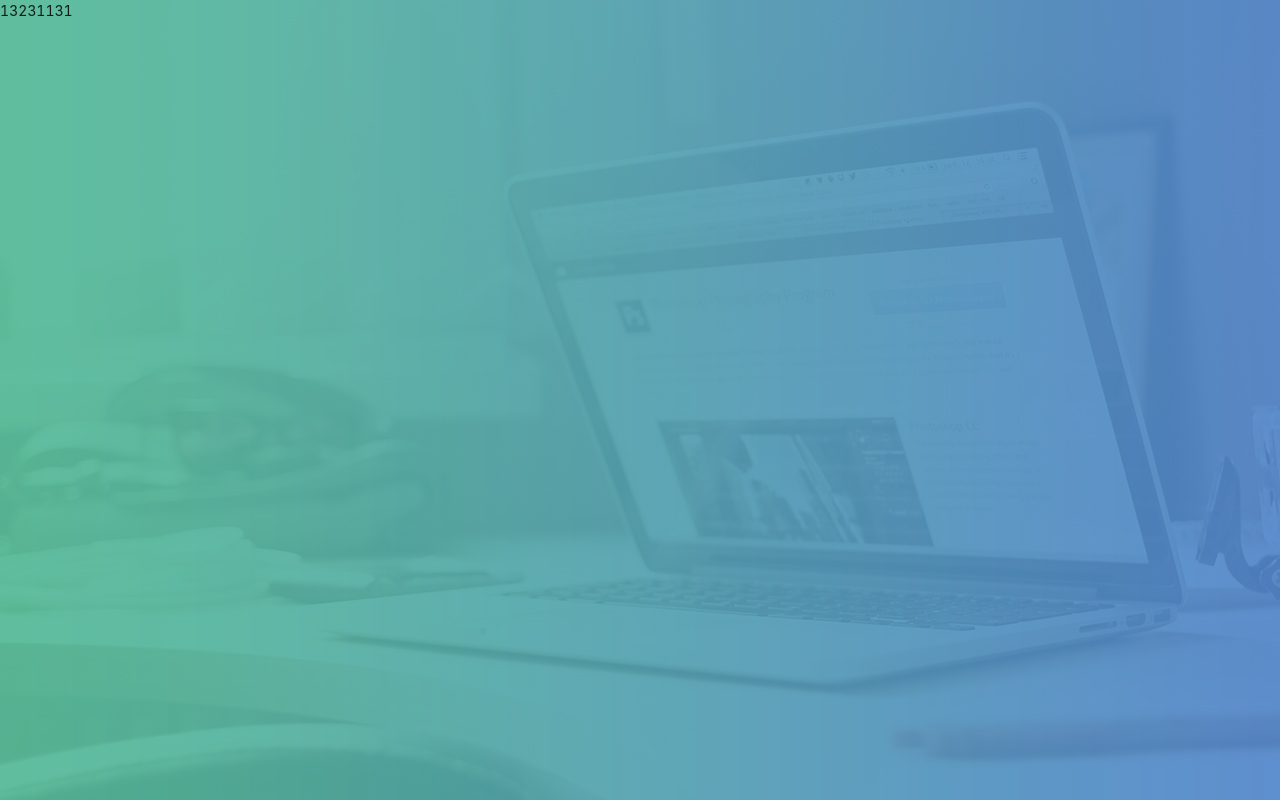
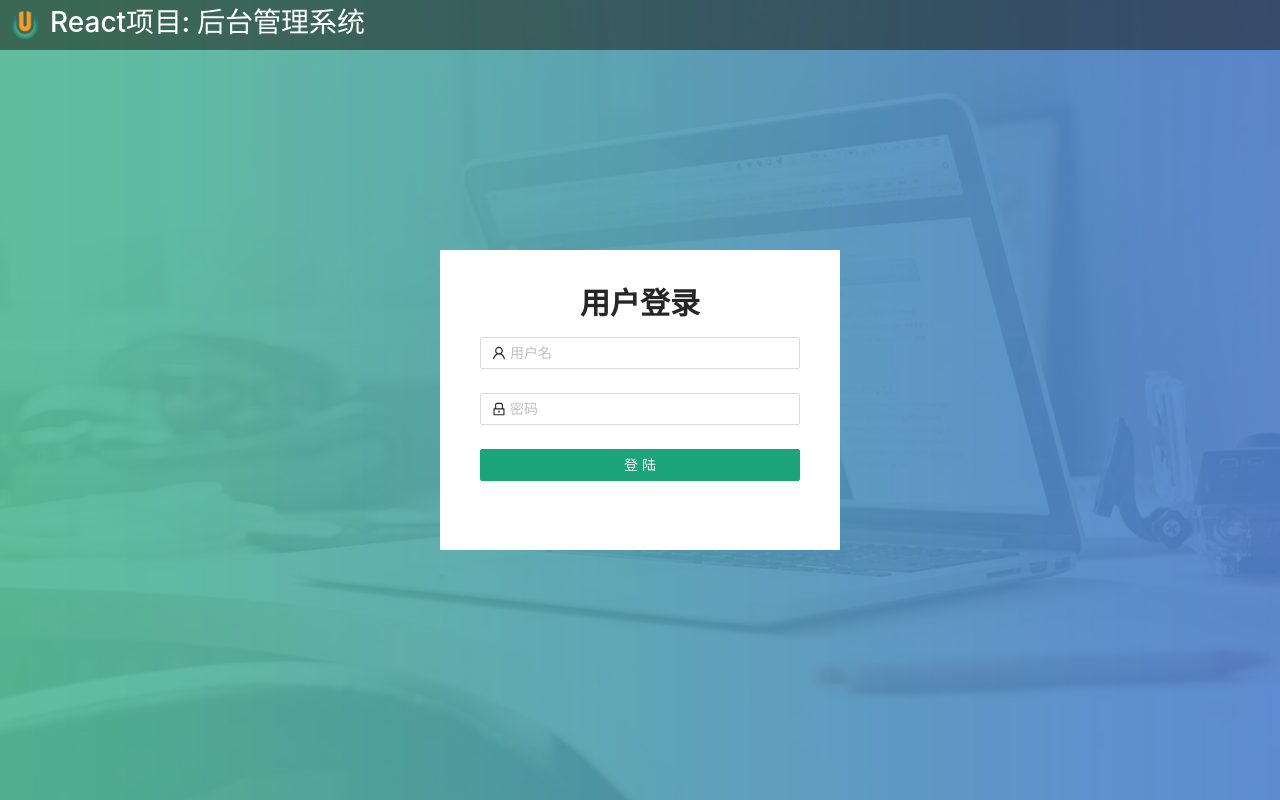
Before and after one commit to li725-ll/atguigu-react, a React (Create React App) app: page /login in a window 1280 px wide. Built offline with nearby package versions, Linux system fonts and the light colour scheme.

Commit message:
feat: 登陆页面搭建完成

```diff
--- a/package.json
+++ b/package.json
@@ -8,6 +8,7 @@
     "@testing-library/react": "^13.3.0",
     "@testing-library/user-event": "^13.5.0",
     "antd": "^4.21.6",
+    "axios": "^0.27.2",
     "craco-less": "^2.0.0",
     "normalize.css": "^8.0.1",
     "react": "^18.2.0",
--- a/src/pages/login/index.jsx
+++ b/src/pages/login/index.jsx
@@ -1,10 +1,60 @@
-import React from 'react';
+import React, {useEffect, useState} from 'react';
+import { Button, Form, Input } from 'antd';
+import { LockOutlined, UserOutlined } from '@ant-design/icons';
 import './login.less'
+import logo from '../../assets/images/logo.png'
 
 const Login = ()=>{
+  const onFinish = (values) => {
+    console.log('Received values of form: ', values);
+  };
+
   return (
     <div className="login">
-      13231131
+      <header>
+        <img src={logo} alt="logo"/>
+        <h1>React项目: 后台管理系统</h1>
+      </header>
+      <section>
+        <h2>用户登录</h2>
+        <Form
+          name="normal_login"
+          className="login-form"
+          onFinish={onFinish}
+        >
+          <Form.Item
+            name="username"
+            rules={[
+              {
+                required: true,
+                message: '请输入你的用户名!',
+              },
+            ]}
+          >
+            <Input prefix={<UserOutlined className="site-form-item-icon" />} placeholder="用户名" />
+          </Form.Item>
+          <Form.Item
+            name="password"
+            rules={[
+              {
+                required: true,
+                message: '请输入你的密码!',
+              },
+            ]}
+          >
+            <Input
+              prefix={<LockOutlined className="site-form-item-icon" />}
+              type="password"
+              placeholder="密码"
+            />
+          </Form.Item>
+          <Form.Item>
+            <Button type="primary" htmlType="submit" className="login-form-button">
+              登 陆
+            </Button>
+          </Form.Item>
+        </Form>
+      </section>
     </div>
   );
 }
--- a/src/pages/login/login.less
+++ b/src/pages/login/login.less
@@ -1,5 +1,46 @@
 .login{
-  width: 100vm;
+  width: 100%;
   height: 100vh;
   background-image: url("../../assets/images/bg.jpg");
+  background-size: cover;
+
+  header{
+    display: flex;
+    background-color: rgba(21, 20, 13, 0.5);
+
+    img{
+      width: 30px;
+      height: 30px;
+      margin: 10px;
+    }
+
+    h1 {
+      margin: 0;
+      color: white;
+    }
+  }
+
+  section{
+    position: relative;
+    margin: 50px 0;
+    top: calc(50% - 250px);
+    left: calc(50% - 200px);
+    height: 300px;
+    width: 400px;
+    background-color: white;
+    padding: 20px 40px;
+
+    h2{
+      text-align: center;
+      font-size: 30px;
+      font-weight: bold;
+      margin: 10px 0;
+    }
+
+    .login-form{
+      .login-form-button{
+        width: 100%;
+      }
+    }
+  }
 }
```
Also changed, not shown: 1 other file (tests, documents, lock files or other folders).
